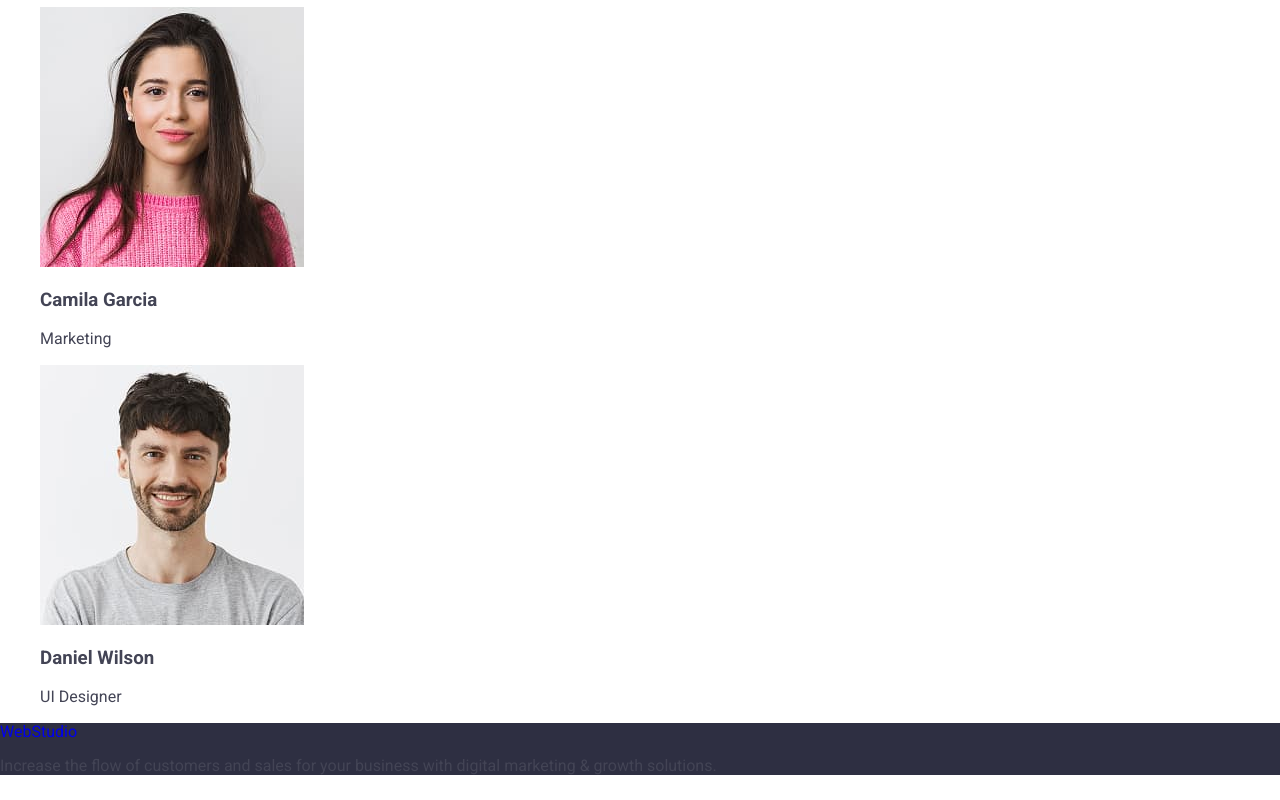
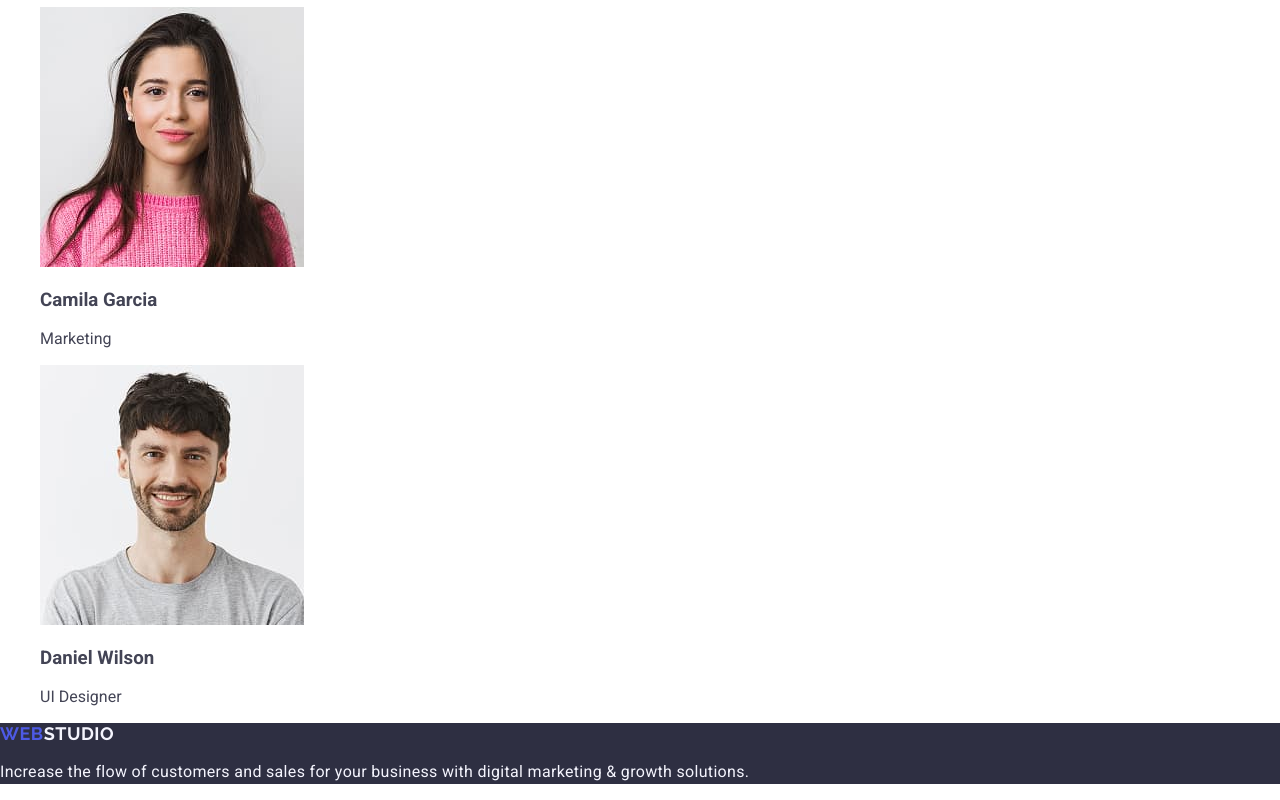
Before and after one commit to VainYouth/goit-markup-hw-02, a plain HTML site: page index.html in a window 1280 px wide. Shown: the part 1399-2199 px from the top of the page. Drawn offline with nearby package versions, Linux system fonts and the light colour scheme.

Commit message:
add css footer

```diff
--- a/css/styles.css
+++ b/css/styles.css
@@ -51,8 +51,31 @@ a{
 }
 
 .contacts-link:hover,
-.contacts-link {
+.contacts-link:focus {
     color: #404bbf;
+}
+
+.footer-logo {
+    font-family: "Raleway", sans-serif;
+    font-weight: 700;
+    font-size: 18px;
+    line-height: 1.17;
+    letter-spacing: 0.03em;
+    text-transform: uppercase;
+    color: #4d5ae5;
+}
+
+.footer-logo .footer_logo {
+    color: #f4f4fd
+}
+
+.intro-footer {
+    font-family: "Roboto", sans-serif;
+    font-weight: 400;
+    font-size: 16px;
+    line-height: 1.5;
+    letter-spacing: 0.02em;
+    color: #f4f4fd;
 }
 
 .page-footer {
--- a/index.html
+++ b/index.html
@@ -120,8 +120,8 @@
         </section>
     </main>
 <footer class="page-footer">
-    <a href="./index.html">WebStudio</a>
-    <p>Increase the flow of customers and sales for your business with digital marketing & growth solutions.</p>
+    <a class="footer-logo" href="./index.html">Web<span class="footer_logo">Studio</span></a>
+    <p class="intro-footer">Increase the flow of customers and sales for your business with digital marketing & growth solutions.</p>
 </footer>
 </body>
 </html>
```
